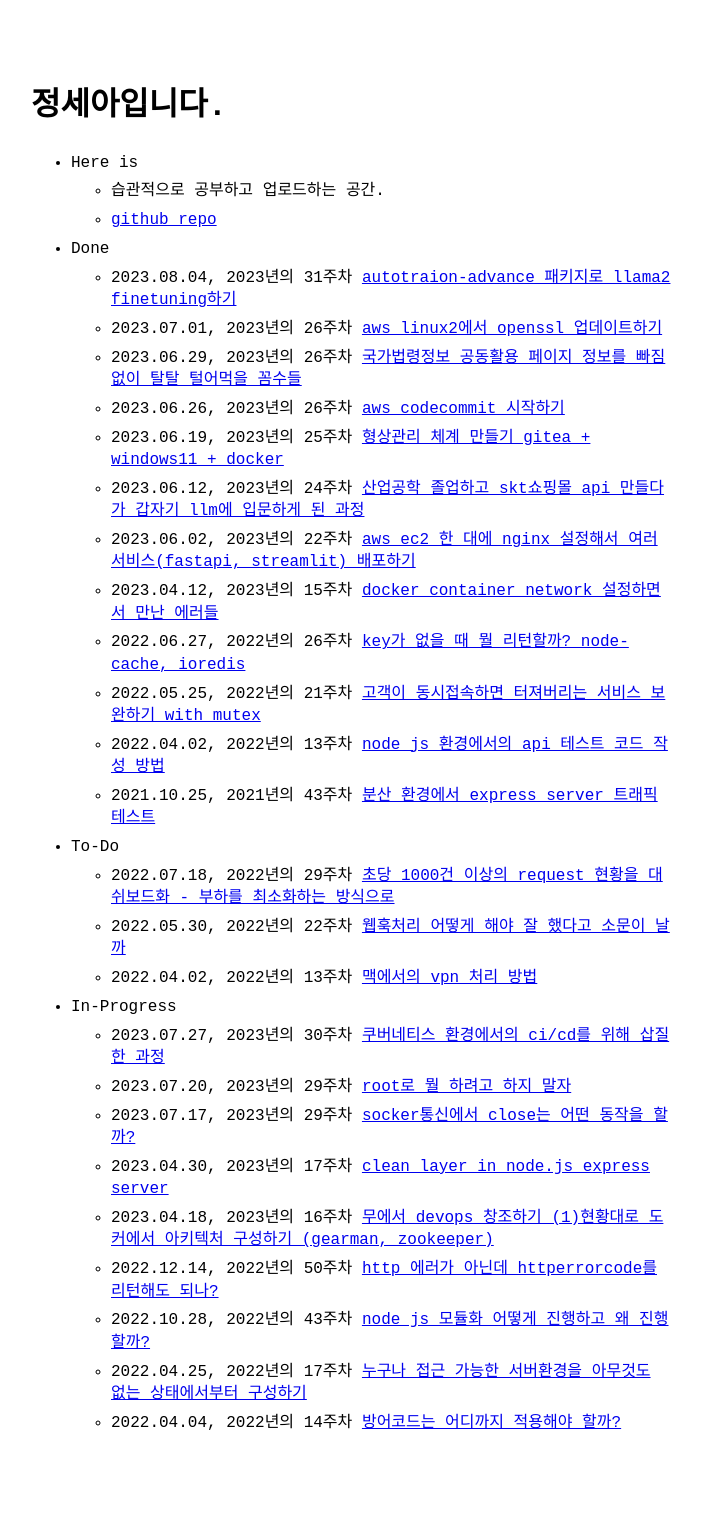
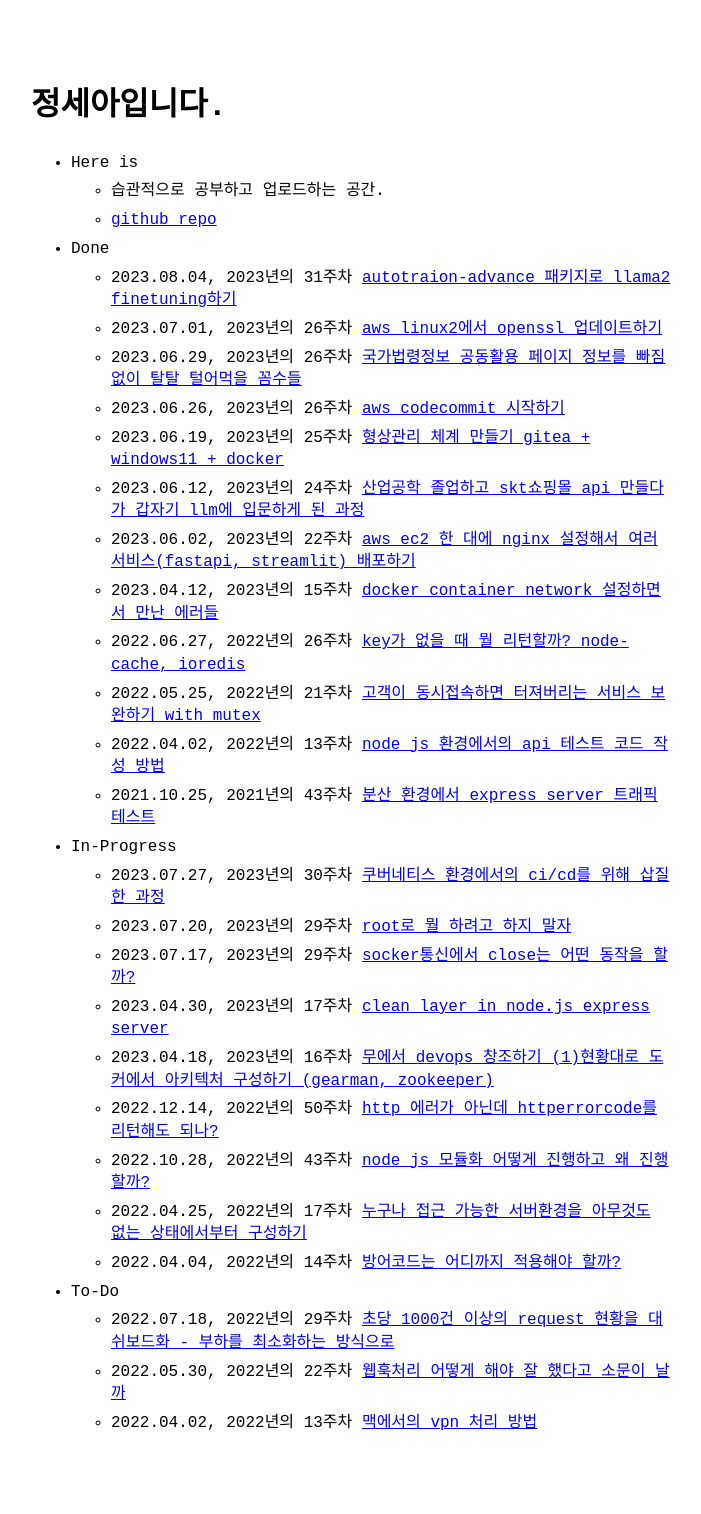
Before and after one commit to SeaJungg/SeaJungg.github.io, a Jekyll site: the page built from index.md, in a window 1280 px wide. Shown: the whole page, without its empty margins (289-990 px from the left). Built offline with Jekyll 4.4.1, drawn with Linux system fonts in a browser that asks for light colours; part of the change alters nothing that is shown.

Commit message:
레이아웃

```diff
--- a/_data/menu.yml
+++ b/_data/menu.yml
@@ -20,30 +20,30 @@ entries:
 
   - title: Done
     post_list:
-      limit: 100
+      limit: 20
       category: done
       show_more: true
       show_more_text: 더보기
       show_more_url: done-archive.html
 
 
-  - title: To-Do
-    post_list:
-      limit: 10
-      category: toDo
-      show_more: true
-      show_more_text: 더보기
-      show_more_url: toDo-archive.html
-
 
   - title: In-Progress
     post_list:
-      limit: 10
+      limit: 20
       category: inProgress
       show_more: true
       show_more_text: 더보기
       show_more_url: inProgress-archive.html
 
+
+  - title: To-Do
+    post_list:
+      limit: 20
+      category: toDo
+      show_more: true
+      show_more_text: 더보기
+      show_more_url: toDo-archive.html
 
 
 #  - title: rss
```
